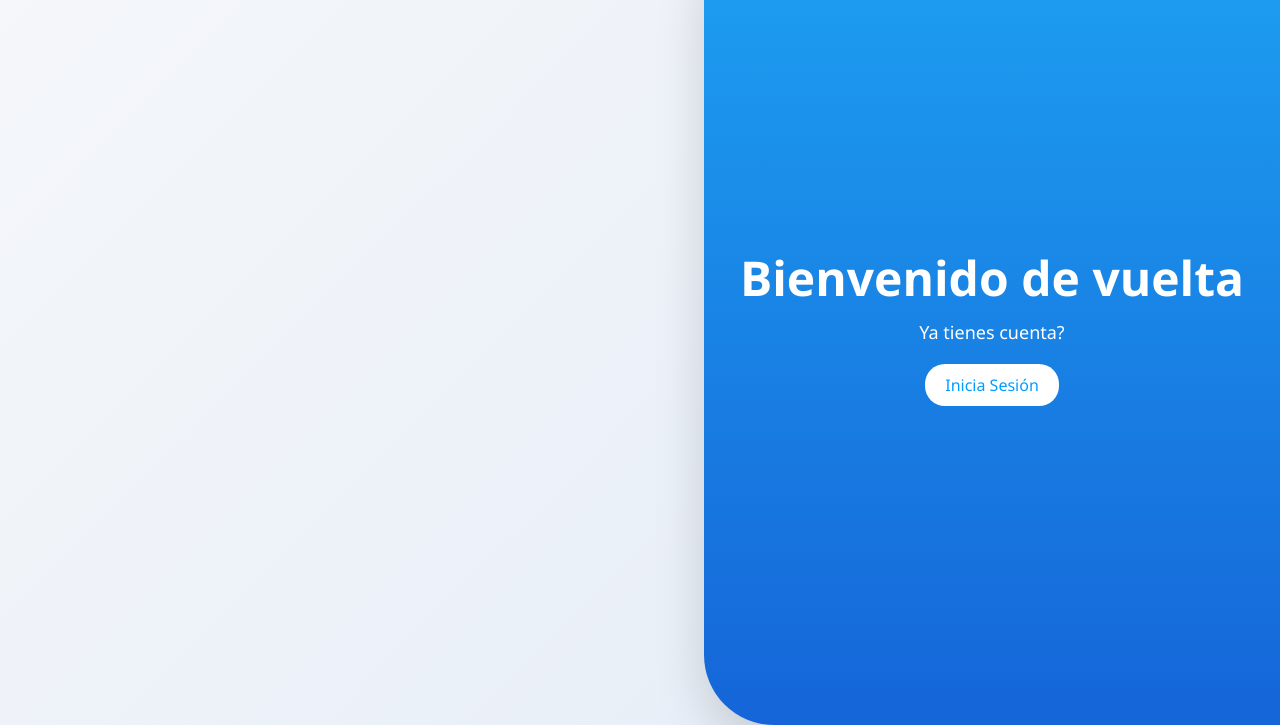
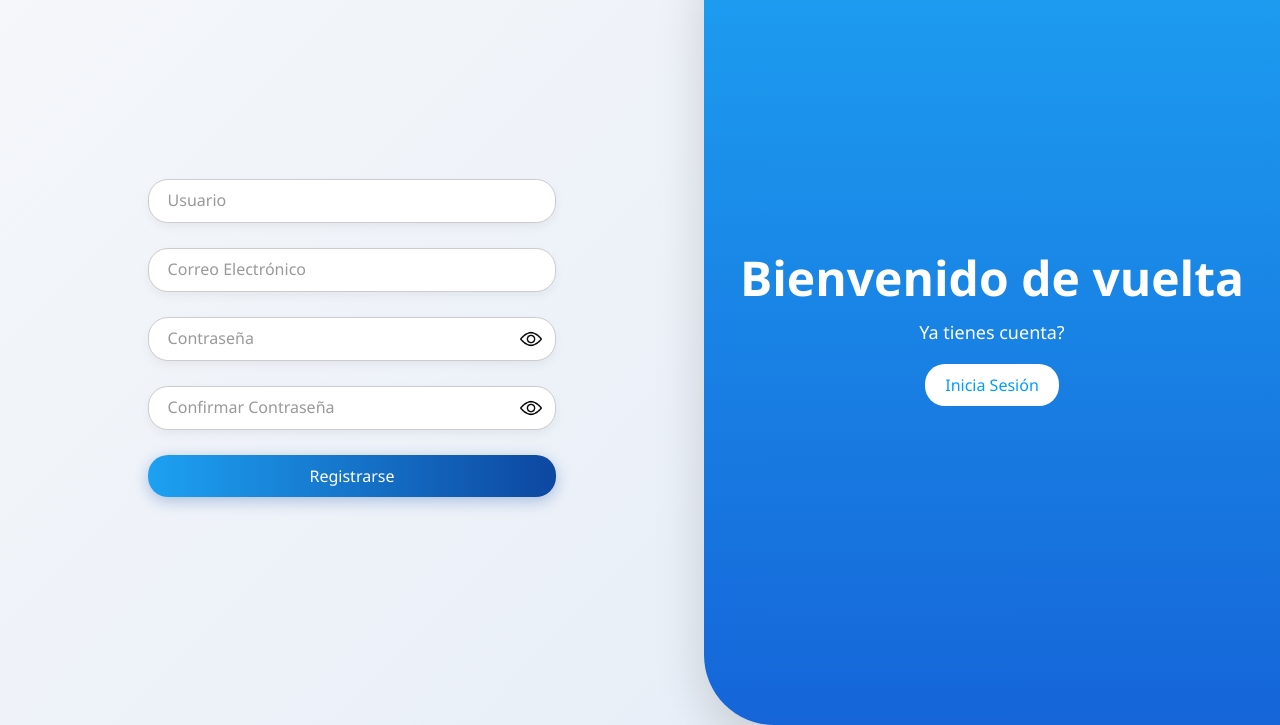
Before and after one commit to Daakdev/Cont-, a plain HTML site: page frontend/index.html in a window 1280 px wide. Both pictures are taken after a click on the button "Regístrate". Shown: the part 75-800 px from the top of the page. Drawn offline with Linux system fonts and the light colour scheme.

Commit message:
fix: updrade styles

```diff
--- a/frontend/assets/css/Styles.css
+++ b/frontend/assets/css/Styles.css
@@ -177,7 +177,7 @@ html, body {
 }
 
 .register {
-    left: 45%;
+    left: 0;
     opacity: 0;
     pointer-events: none;
 }
```
